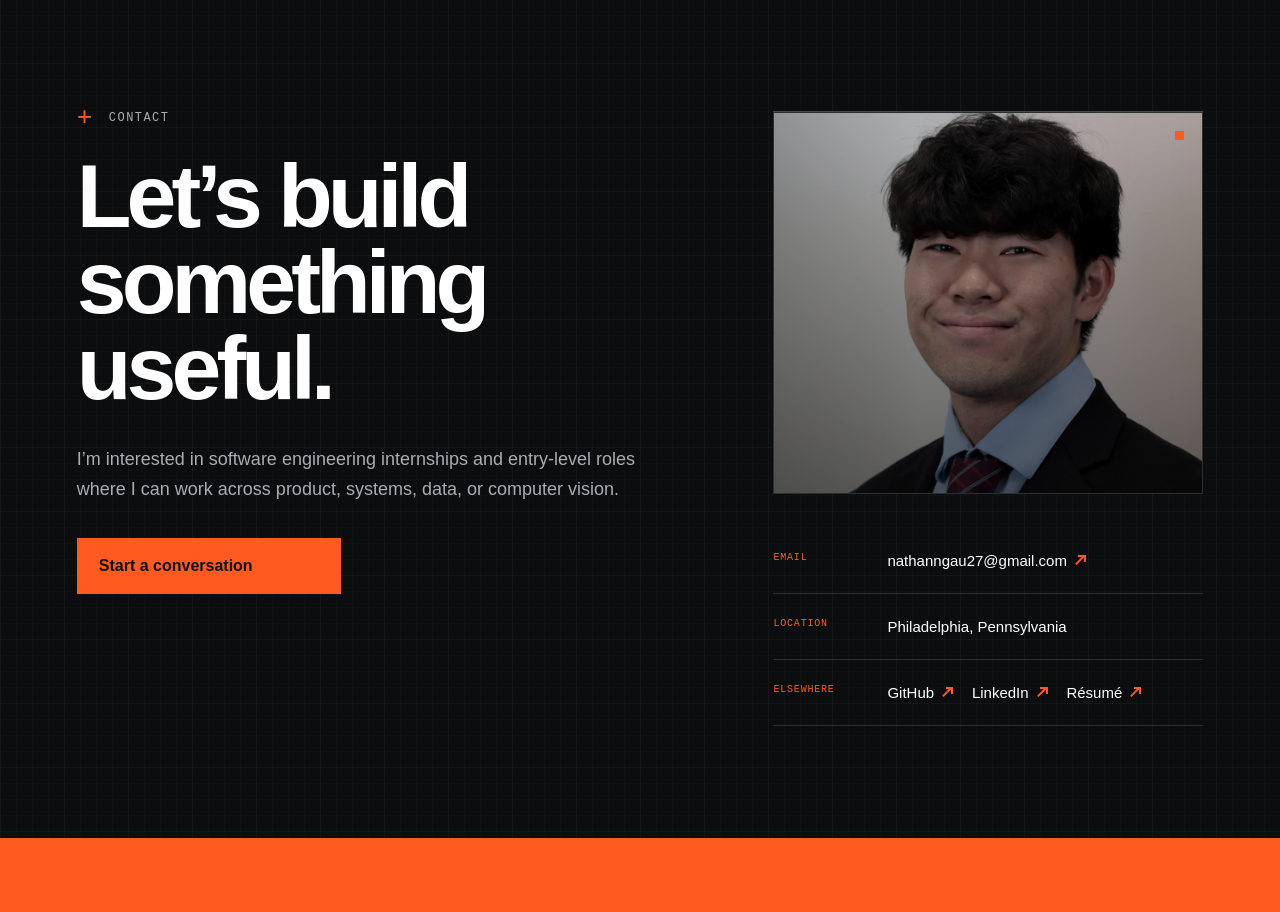
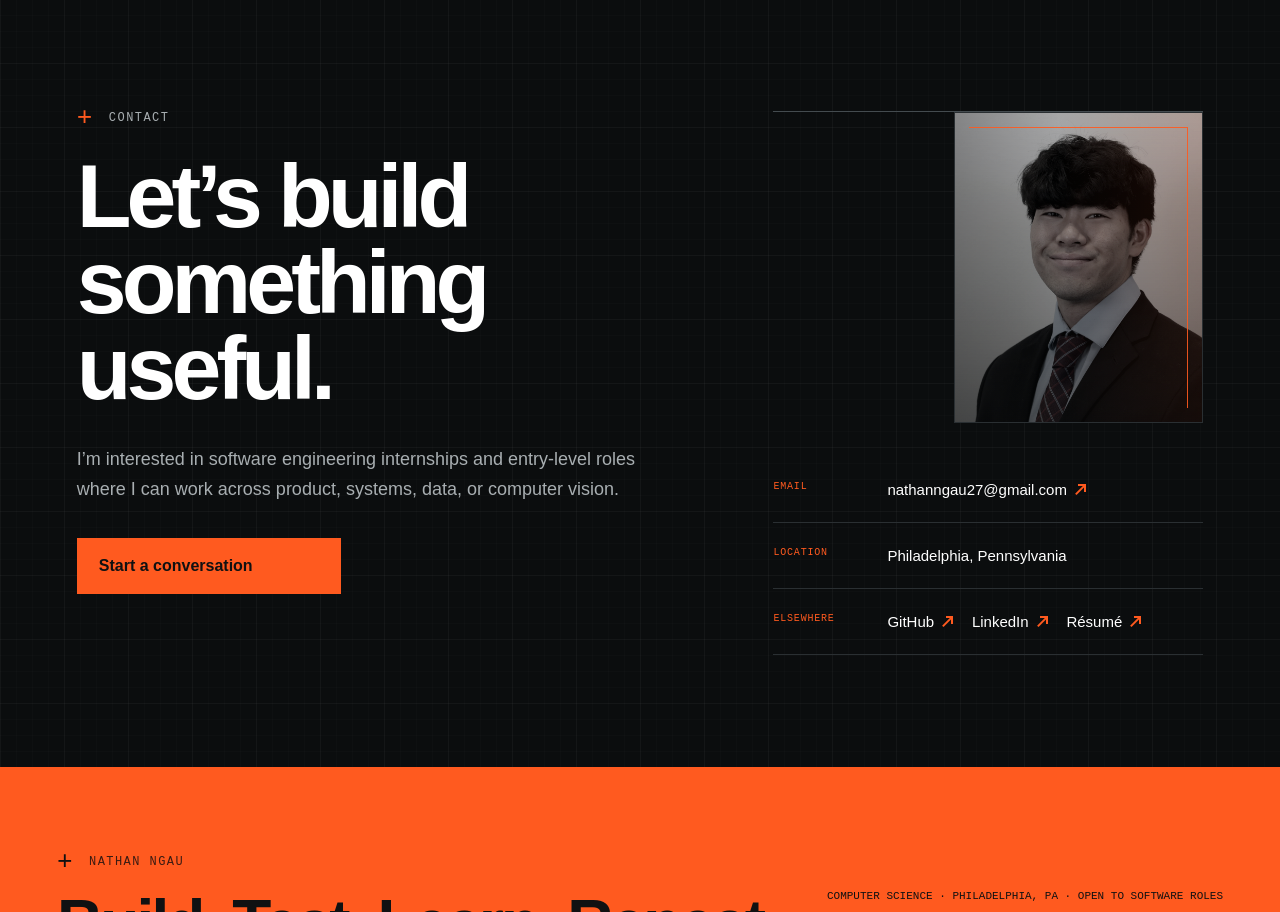
Before and after one commit to NathanN-275/NathanN-275.Portfolio, a website: page index.html in a window 1280 px wide. Shown: the part 5243-6155 px from the top of the page. Drawn offline with Linux system fonts and the light colour scheme.

Commit message:
style: refine contact headshot card
- What changed: Shrank the contact headshot into a 4:5 portrait card, strengthened the grayscale/dark treatment, and replaced the marker dot with a thin orange technical corner rule.

- Why: The portrait needed to fit the blank space above the contact details without overpowering the email, location, and link rows.

- Files/systems affected: Updated contact-card styling in styles.css.

- Testing: Ran npm run build and git diff --check; verified the built dist stylesheet includes the 4:5 contact-card sizing, grayscale treatment, and orange rule styling.

```diff
--- a/styles.css
+++ b/styles.css
@@ -824,8 +824,10 @@ footer h2 {
 
 .contact-card {
   position: relative;
-  max-width: 520px;
-  margin: 0 0 34px;
+  width: min(260px, 58%);
+  max-width: 260px;
+  aspect-ratio: 4 / 5;
+  margin: 0 0 34px auto;
   border: 1px solid var(--line);
   background:
     linear-gradient(rgba(255, 90, 31, 0.1) 1px, transparent 1px),
@@ -833,6 +835,12 @@ footer h2 {
     #080a0b;
   background-size: 38px 38px;
   overflow: hidden;
+}
+
+.contact-card::before,
+.contact-card::after,
+.contact-card img {
+  display: block;
 }
 
 .contact-card::before,
@@ -846,26 +854,23 @@ footer h2 {
 .contact-card::before {
   inset: 0;
   background:
-    linear-gradient(180deg, rgba(8, 10, 11, 0.08), rgba(8, 10, 11, 0.5)),
-    linear-gradient(90deg, rgba(8, 10, 11, 0.18), transparent 34%, rgba(255, 90, 31, 0.12));
-  mix-blend-mode: multiply;
+    linear-gradient(180deg, rgba(8, 10, 11, 0.04), rgba(8, 10, 11, 0.48)),
+    linear-gradient(90deg, rgba(8, 10, 11, 0.22), transparent 42%, rgba(255, 90, 31, 0.12));
 }
 
 .contact-card::after {
-  top: 18px;
-  right: 18px;
-  width: 9px;
-  height: 9px;
-  background: var(--orange);
+  inset: 14px;
+  border-top: 1px solid var(--orange);
+  border-right: 1px solid var(--orange);
+  opacity: 0.9;
 }
 
 .contact-card img {
-  display: block;
   width: 100%;
-  height: clamp(260px, 30vw, 380px);
+  height: 100%;
   object-fit: cover;
   object-position: 50% 26%;
-  filter: grayscale(0.18) contrast(1.08) brightness(0.82);
+  filter: grayscale(0.68) contrast(1.12) brightness(0.74);
 }
 
 .capability-list {
@@ -1294,6 +1299,11 @@ footer .crosshair {
     grid-template-columns: 92px 1fr;
   }
 
+  .contact-card {
+    width: min(220px, 62vw);
+    margin-left: 0;
+  }
+
   footer {
     flex-direction: column;
     align-items: flex-start;
```
